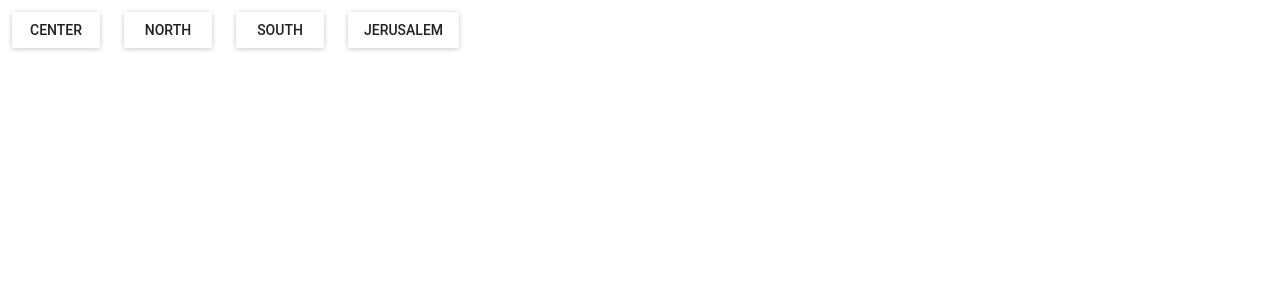
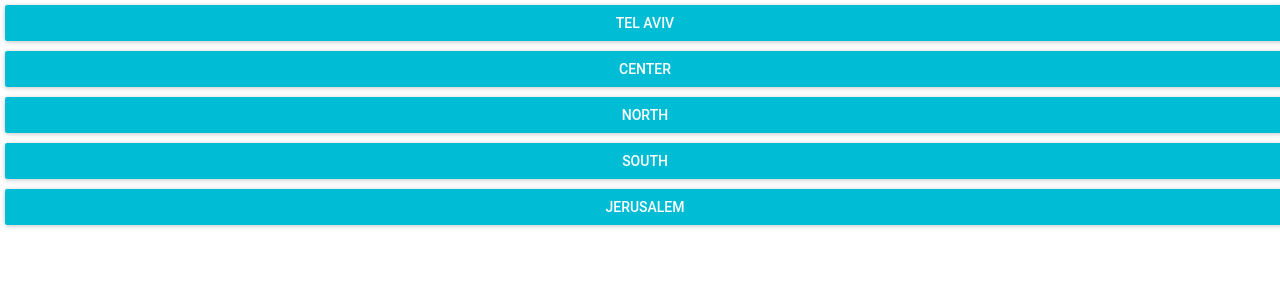
Before and after one commit to uvluni/LionInZion, a React app in the folder client/: page / in a window 1280 px wide. Shown: the top 300 px of the page. Built offline with nearby package versions, Linux system fonts and the light colour scheme.

Commit message:
copied old code

```diff
--- a/client/src/Components/App/App.js
+++ b/client/src/Components/App/App.js
@@ -1,18 +1,37 @@
 import React, { Component } from 'react';
 import PreFilter from '../PreFilter/PreFilter';
-import preFilterOptions from './preFilterOptions';
+import preFilterLocationOptions from './preFilterLocationOptions';
+import preFilterUrgencyOptions from './preFilterUrgencyOptions';
+
 import MuiThemeProvider from 'material-ui/styles/MuiThemeProvider';
 
 class App extends Component {
   constructor() {
     super();
+    this.state = {
+      previousFilters: []
+    }
+    this.addPreFilter = this.addPreFilter.bind(this);
+
+  }
+
+  addPreFilter(previousFilter) {
+    let previousFilters = this.state.previousFilters;
+    previousFilters.push(previousFilter);
+    this.setState({
+      previousFilters: previousFilters
+    })
+    console.log(this.state.previousFilters);
+
   }
 
   render() {
-    let preFilterSelections = [];
     return (
       <MuiThemeProvider>
-        <PreFilter preFilterOptions={preFilterOptions} preFilterSelections={preFilterSelections} />
+        <PreFilter
+          preFilterLocationOptions={preFilterLocationOptions}
+          preFilterUrgencyOptions={preFilterUrgencyOptions}
+          addPreFilter={this.addPreFilter} />
       </MuiThemeProvider>
     );
   }
--- /dev/null
+++ b/client/src/Components/App/preFilterLocationOptions.js
@@ -0,0 +1,194 @@
+///// north /////
+
+let golanHeightsandGalilee = {
+  id: '2101',
+  title: 'Golan Heights and Galilee'
+};
+
+let tiberias = {
+  id: '2102',
+  title: 'Tiberias Beit Shean and the area'
+};
+
+let afula = {
+  id: '2103',
+  title: 'Afula and Jezreel Valley'
+};
+
+let krayot = {
+  id: '2104',
+  title: 'Krayot'
+}
+
+let haifa = {
+  id: '2105',
+  title: 'Haifa'
+}
+
+let zikhronYaakov = {
+  id: '2106',
+  title: 'Zikhron Yaakov and Pardes Hana-Karkur'
+}
+
+let harish = {
+  id: '2107',
+  tite: 'Harish and Wadi Ara'
+}
+
+let north =
+  {
+    id: '1002',
+    title: 'North',
+    options: [golanHeightsandGalilee, tiberias, afula, krayot, haifa, zikhronYaakov, zikhronYaakov]
+  };
+
+/////////////////////////////////////////////////////
+
+let Herzliya = {
+  id: '2201',
+  title: 'Herzliya and Ramat Hasharon'
+};
+
+let netenya = {
+  id: '2202',
+  title: 'Netenya and the erea'
+};
+
+let petahTikva = {
+  id: '2203',
+  title: 'Petah Tikva'
+};
+
+let givatayim = {
+  id: '2204',
+  title: 'Holon'
+};
+
+let kefarSaba = {
+  id: '2205',
+  title: 'Kefar Saba'
+};
+
+let bneyBrak = {
+  id: '2206',
+  title: 'Bney Brak'
+};
+
+let holon = {
+  id: '2207',
+  title: 'Holon and Bat Yam'
+}
+
+let onoValley = {
+  id: '2208',
+  title: 'Ono Valley (Yehud)'
+}
+
+let rishonLezion = {
+  id: '2209',
+  title: 'Rishon Lezion and Ness Ziona'
+}
+
+let ramatGan = {
+  id: '2210',
+  title: 'Ramat Gan'
+}
+
+let rehovot = {
+  id: '2211',
+  title: 'Rehovot and the area'
+}
+
+let lod = {
+  id: '2212',
+  title: 'Lod, Ramla, Shoham and Modiin'
+}
+
+let center =
+  {
+    id: '1001',
+    title: 'Center',
+    options: [Herzliya, netenya, petahTikva, givatayim, kefarSaba, bneyBrak, holon,
+      onoValley, rishonLezion, ramatGan, rehovot, lod]
+  };
+
+/////////////////////////////////////////////////////
+
+let judeaAndSamaria = {
+  id: '2301',
+  title: 'Judea And Samaria'
+};
+
+let jerusalemAndBeitShemesh = {
+  id: '2302',
+  title: 'Jerusalem and Beit Shemesh'
+};
+
+let jerusalem =
+  {
+    id: '1004',
+    title: 'Jerusalem',
+    options: [judeaAndSamaria, jerusalemAndBeitShemesh]
+  };
+
+/////////////////////////////////////////////////////
+
+let eilat = {
+  id: '2401',
+  title: 'Eilat'
+};
+
+let beerSheva = {
+  id: '2402',
+  title: 'Beer Sheva'
+};
+
+let kiryatGat = {
+  id: '2403',
+  title: 'Kiryat Gat and the area'
+};
+
+let ashdod = {
+  id: '2404',
+  title: 'Ashdod and the area'
+};
+
+let south =
+  {
+    id: '1003',
+    title: 'South',
+    options: [eilat, beerSheva, kiryatGat, ashdod]
+  };
+
+/////////////////////////////////////////////////////
+
+let telAvivNorth = {
+  id: '2501',
+  title: 'Tel Aviv North'
+};
+
+let telAvivCenter = {
+  id: '2502',
+  title: 'Tel Aviv Center'
+};
+
+let telAvivSouth = {
+  id: '2503',
+  title: 'Tel Aviv South'
+};
+
+let telAviv =
+  {
+    id: '1004',
+    title: 'Tel Aviv',
+    options: [telAvivNorth, telAvivCenter, telAvivSouth]
+  };
+
+/////////////////////////////////////////////////////
+
+export default
+  {
+    id: '0001',
+    title: 'Region',
+    options: [telAviv, center, north, south, jerusalem]
+  };
--- a/client/src/Components/App/preFilterOptions.js
+++ /dev/null
@@ -1,65 +0,0 @@
-let telAviv = {
-  id: '2001',
-  title: 'Tel Aviv',
-  options: ['Noth of Hayarkon', 'Old North', 'Dizingof', 'Rabin', 'Florentin']
-};
-
-let ramatGan = {
-  id: '2002',
-  title: 'Ramay Gan',
-  options: ['Noth of Hayarkon', 'Old North', 'Dizingof', 'Rabin', 'Florentin']
-};
-
-let givataim = {
-  id: '2003',
-  title: 'Givataim',
-  options: ['Noth of Hayarkon', 'Old North', 'Dizingof', 'Rabin', 'Florentin']
-};
-
-let holon = {
-  id: '2004',
-  title: 'Holon',
-  options: ['Noth of Hayarkon', 'Old North', 'Dizingof', 'Rabin', 'Florentin']
-};
-
-let batYam = {
-  id: '2005',
-  title: 'Bat Yam',
-  options: ['Noth of Hayarkon', 'Old North', 'Dizingof', 'Rabin', 'Florentin']
-};
-
-let center =
-  {
-    id: '1001',
-    title: 'Center',
-    options: [telAviv, ramatGan, givataim, holon, batYam]
-  };
-
-let north =
-  {
-    id: '1001',
-    title: 'North',
-    options: [telAviv, ramatGan, givataim, holon, batYam]
-  };
-
-let south =
-  {
-    id: '1001',
-    title: 'South',
-    options: [telAviv, ramatGan, givataim, holon, batYam]
-  };
-
-let jerusalem =
-  {
-    id: '1001',
-    title: 'Jerusalem',
-    options: [telAviv, ramatGan, givataim, holon, batYam]
-  };
-
-
-export default
-  {
-    id: '0001',
-    title: 'Region',
-    options: [center, north, south, jerusalem]
-  };
--- /dev/null
+++ b/client/src/Components/App/preFilterUrgencyOptions.js
@@ -0,0 +1,16 @@
+let high = {
+  id: 'h001',
+  title: "High"
+}
+
+let low = {
+  id: 'h001',
+  title: "Low"
+}
+
+export default
+  {
+    id: 'e001',
+    title: 'Urgency',
+    options: [high, low]
+  };
--- /dev/null
+++ b/client/src/Components/GeneralQuestions/GeneralQuestions.js
@@ -0,0 +1,18 @@
+import React from 'react';
+import RaisedButton from 'material-ui/RaisedButton';
+
+const style = {
+  margin: 5,
+};
+
+const GeneralQuestion = ({ questions, handleClick }) => {
+  let questionsButtons = questions.map((question, index) => <RaisedButton key={index} label={question} style={style} fullWidth={true} onClick={() => handleClick(index)} />);
+
+  return (
+    <div className="question">
+      {questionsButtons}
+    </div>
+  );
+};
+
+export default GeneralQuestion;
--- a/client/src/Components/PreFilter/PreFilter.js
+++ b/client/src/Components/PreFilter/PreFilter.js
@@ -1,32 +1,73 @@
 import React, { Component } from 'react';
-import Questions from '../Questions/Questions';
+import GeneralQuestions from '../GeneralQuestions/GeneralQuestions';
+import RegionQuestion from '../RegionQuestion/RegionQuestion';
+import UrgencyQuestions from '../UrgencyQuestions/UrgencyQuestions';
+
 
 import style from './PreFilter.css';
 
 class PreFilter extends Component {
-  constructor({ preFilterOptions, preFilterSelections }) {
+  constructor({ preFilterLocationOptions, preFilterUrgencyOptions, addPreFilter }) {
     super();
-    this.preFilterOptions = preFilterOptions;
-    console.log(this.preFilterOptions);
-    // Use set state
-    // Update the questions shown accordingly
-    // Update on the state the selected filters
+    this.preFilterLocationOptions = preFilterLocationOptions;
+    this.preFilterUrgencyOptions = preFilterUrgencyOptions;
+
+    this.addPreFilter = addPreFilter;
+
+    this.currentQuestion = 1;
+    this.state = {
+      currentQuestion: 1,
+      lastAnswer: 1,
+      regionAnswer: 0,
+      cityQuestions: []
+    };
+    this.handleRegionClick = this.handleRegionClick.bind(this);
+    this.handleCityClick = this.handleCityClick.bind(this);
+    this.handleUrgencyClick = this.handleUrgencyClick.bind(this);
   }
 
-  handleClick(where) {
-    console.log(where);
-    console.log(this.preFilterOptions);
-    // this.setState = {preFilterOptions: this.preFilterOptions[where]}
+  handleRegionClick(index) {
+    this.setState({
+      currentQuestion: 2,
+      regionAnswer: index
+    });
+  }
+
+  handleCityClick(index) {
+    this.addPreFilter(this.preFilterLocationOptions.options[this.state.lastAnswer].options[index]);
+    this.setState({
+      currentQuestion: 3,
+      lastAnswer: index
+    });
+  }
+
+  handleUrgencyClick(index) {
+
+    this.addPreFilter(this.preFilterUrgencyOptions.options[index]);
+    this.setState({
+      currentQuestion: 4,
+      lastAnswer: index
+    });
   }
 
   render() {
 
-    console.log("ccc", this.preFilterOptions.options);
-    const questions = this.preFilterOptions.options.map(option => option.title)
+    // Digests questions text
+    let regionQuestions = this.preFilterLocationOptions.options.map(option => option.title);
+    let cityQuestions = this.preFilterLocationOptions.options[this.state.regionAnswer].options.map(option => option.title);
+    let urgencyQuestions = this.preFilterUrgencyOptions.options.map(option => option.title);
+
+    // Controls which question is shown
+    let showRegionQuestion = this.state.currentQuestion === 1 ? true : false;
+    let showCityQuestion = this.state.currentQuestion === 2 ? true : false;
+    let showUrgencyQuestion = this.state.currentQuestion === 3 ? true : false;
 
     return (
       <div>
-        <Questions questions={questions} handleClick={this.handleClick} />
+        {showRegionQuestion && <RegionQuestion questions={regionQuestions} handleClick={this.handleRegionClick} />}
+        {showCityQuestion && <GeneralQuestions questions={cityQuestions} handleClick={this.handleCityClick} />}
+        {showUrgencyQuestion && <UrgencyQuestions questions={urgencyQuestions} handleClick={this.handleUrgencyClick} />}
+
       </div>
     );
   }
--- /dev/null
+++ b/client/src/Components/RegionQuestion/RegionQuestion.js
@@ -0,0 +1,18 @@
+import React from 'react';
+import RaisedButton from 'material-ui/RaisedButton';
+
+const style = {
+  margin: 5,
+};
+
+const RegionQuestion = ({ questions, handleClick }) => {
+  let questionsButtons = questions.map((question, index) => <RaisedButton key={index} label={question} primary={true} fullWidth={true} style={style} onClick={() => handleClick(index)} />);
+
+  return (
+    <div className="question">
+      {questionsButtons}
+    </div>
+  );
+};
+
+export default RegionQuestion;
--- /dev/null
+++ b/client/src/Components/UrgencyQuestions/UrgencyQuestions.js
@@ -0,0 +1,18 @@
+import React from 'react';
+import RaisedButton from 'material-ui/RaisedButton';
+
+const style = {
+  margin: 5,
+};
+
+const UrgencyQuestions = ({ questions, handleClick }) => {
+  let questionsButtons = questions.map((question, index) => <RaisedButton key={index} label={question} secondary={true} style={style} fullWidth={true} onClick={() => handleClick(index)} />);
+
+  return (
+    <div className="question">
+      {questionsButtons}
+    </div>
+  );
+};
+
+export default UrgencyQuestions;
```
